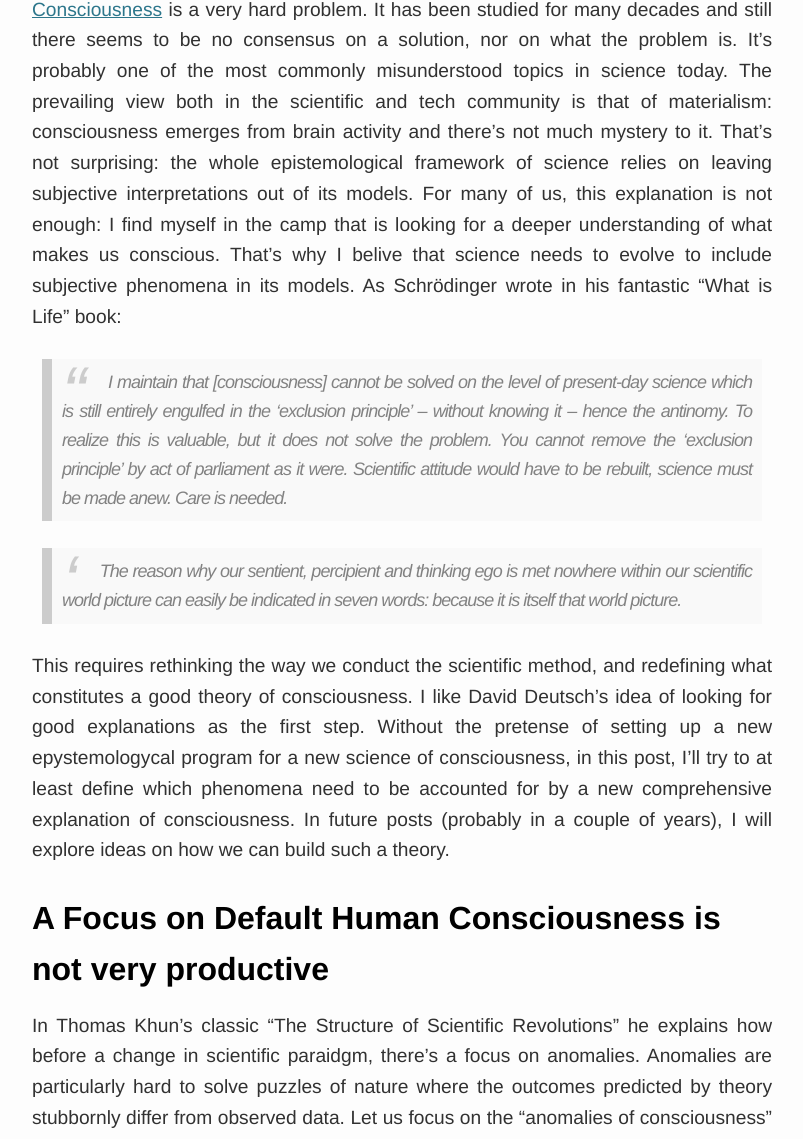
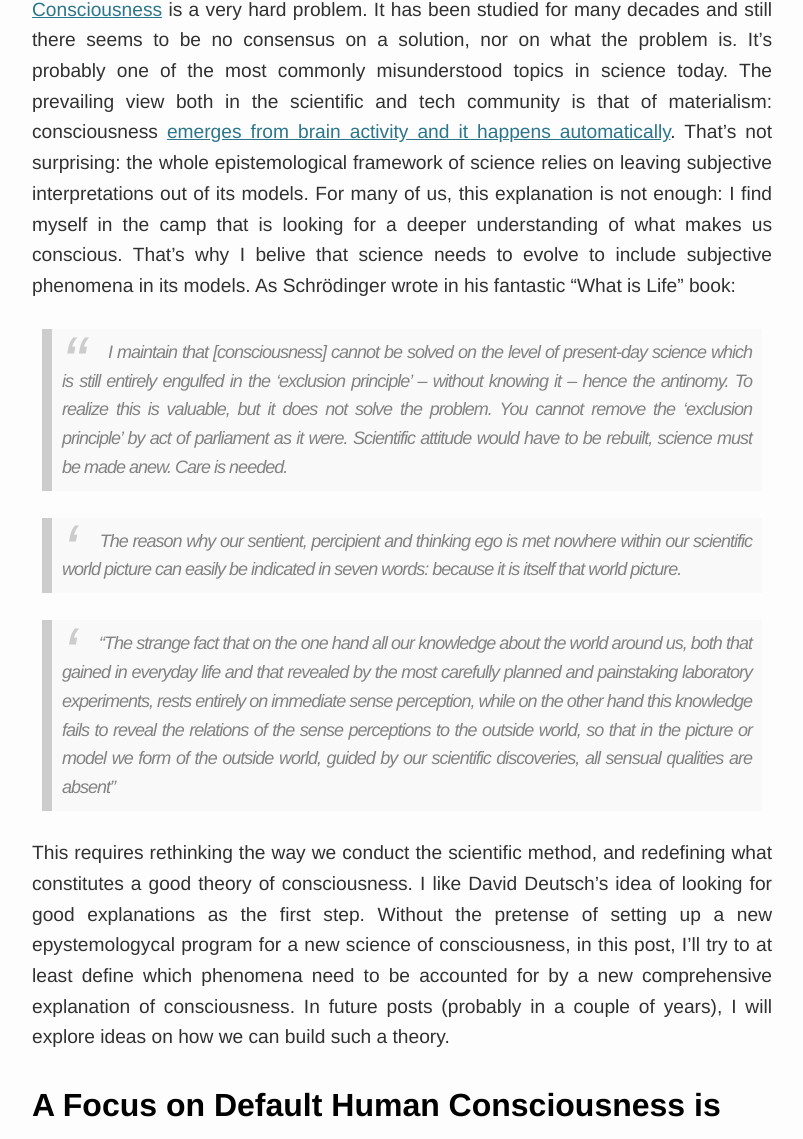
Before and after one commit to tobyornottobe/maraoz.github.io, a Jekyll site: the page built from _posts/2021-10-17-consciousness.md, in a window 1280 px wide and 1400 px high, scrolled down 653 px. Shown: the part 261-1400 px from the top of the window, without its empty margins (238-1041 px from the left). Built offline with Jekyll 4.4.1, drawn with Linux system fonts in a browser that asks for light colours; some of the changed text lies outside the part shown.

Commit message:
Update 2021-10-17-consciousness.md

```diff
--- a/_posts/2021-10-17-consciousness.md
+++ b/_posts/2021-10-17-consciousness.md
@@ -10,11 +10,14 @@ draft: true
 </figure>
 <img class="cover" src="/img/consciousness/cover.jpg">
 
-<a href="https://en.wikipedia.org/wiki/Consciousness">Consciousness</a> is a very hard problem. It has been studied for many decades and still there seems to be no consensus on a solution, nor on what the problem is. It's probably one of the most commonly misunderstood topics in science today. The prevailing view both in the scientific and tech community is that of materialism: consciousness emerges from brain activity and there's not much mystery to it. That's not surprising: the whole epistemological framework of science relies on leaving subjective interpretations out of its models.
+<a href="https://en.wikipedia.org/wiki/Consciousness">Consciousness</a> is a very hard problem. It has been studied for many decades and still there seems to be no consensus on a solution, nor on what the problem is. It's probably one of the most commonly misunderstood topics in science today. The prevailing view both in the scientific and tech community is that of materialism: consciousness [emerges from brain activity and it happens automatically](https://youtu.be/luGE5e2_xKM?t=1410). That's not surprising: the whole epistemological framework of science relies on leaving subjective interpretations out of its models.
 For many of us, this explanation is not enough: I find myself in the camp that is looking for a deeper understanding of what makes us conscious. That's why I belive that science needs to evolve to include subjective phenomena in its models. As Schrödinger wrote in his fantastic "What is Life" book:
 > I maintain that [consciousness] cannot be solved on the level of present-day science which is still entirely engulfed in the ‘exclusion principle’ – without knowing it – hence the antinomy. To realize this is valuable, but it does not solve the problem. You cannot remove the ‘exclusion principle’ by act of parliament as it were. Scientific attitude would have to be rebuilt, science must be made anew. Care is needed.
 
 > The reason why our sentient, percipient and thinking ego is met nowhere within our scientific world picture can easily be indicated in seven words: because it is itself that world picture.
+
+> “The strange fact that on the one hand all our knowledge about the world around us, both
+that gained in everyday life and that revealed by the most carefully planned and painstaking laboratory experiments, rests entirely on immediate sense perception, while on the other hand this knowledge fails to reveal the relations of the sense perceptions to the outside world, so that in the picture or model we form of the outside world, guided by our scientific discoveries, all sensual qualities are absent”
 
 This requires rethinking the way we conduct the scientific method, and redefining what constitutes a good theory of consciousness. I like David Deutsch's idea of looking for good explanations as the first step. Without the pretense of setting up a new epystemologycal program for a new science of consciousness, in this post, I'll try to at least define which phenomena need to be accounted for by a new comprehensive explanation of consciousness. In future posts (probably in a couple of years), I will explore ideas on how we can build such a theory.
 
@@ -62,6 +65,7 @@ I'll leave you with a longer excerpt from Schrödinger to think about:
 - [John Searle's TED talk](https://www.youtube.com/watch?v=j_OPQgPIdKg)
 - [From Artificial Intelligence to Artificial Consciousness TED talk by Joscha Bach](https://www.youtube.com/watch?v=Jr7gY3JyzP8&t=15s).
 - [David Deutsch's "The Beginning of Infinity"](https://www.goodreads.com/book/show/12187787-the-beginning-of-infinity).
+- [Christof Koch's talk on The Future of Consciousness](https://www.youtube.com/watch?v=luGE5e2_xKM&list=PL55XqDjybyL_8NWo9WDUrGoAQP619PFLg&index=35).
 
 
 
```
